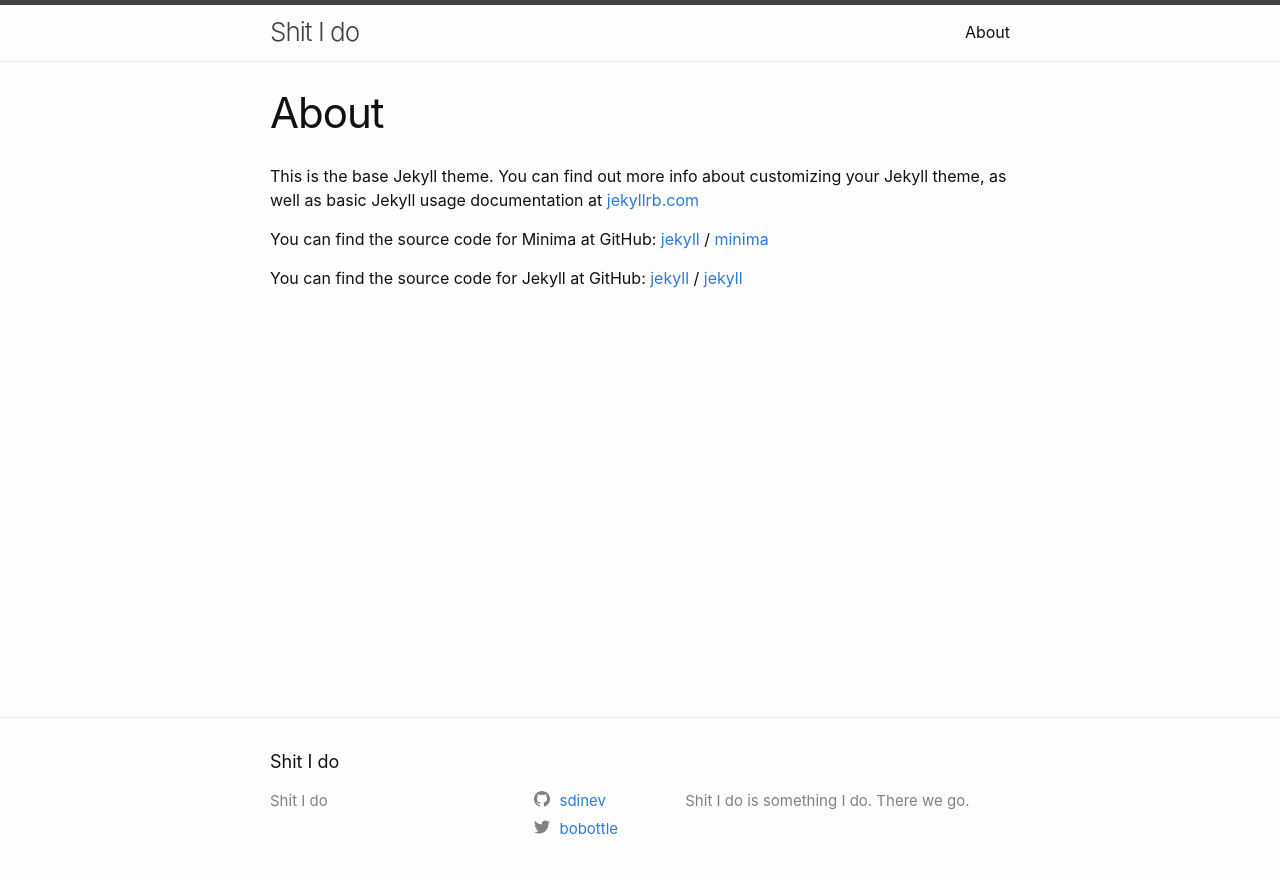
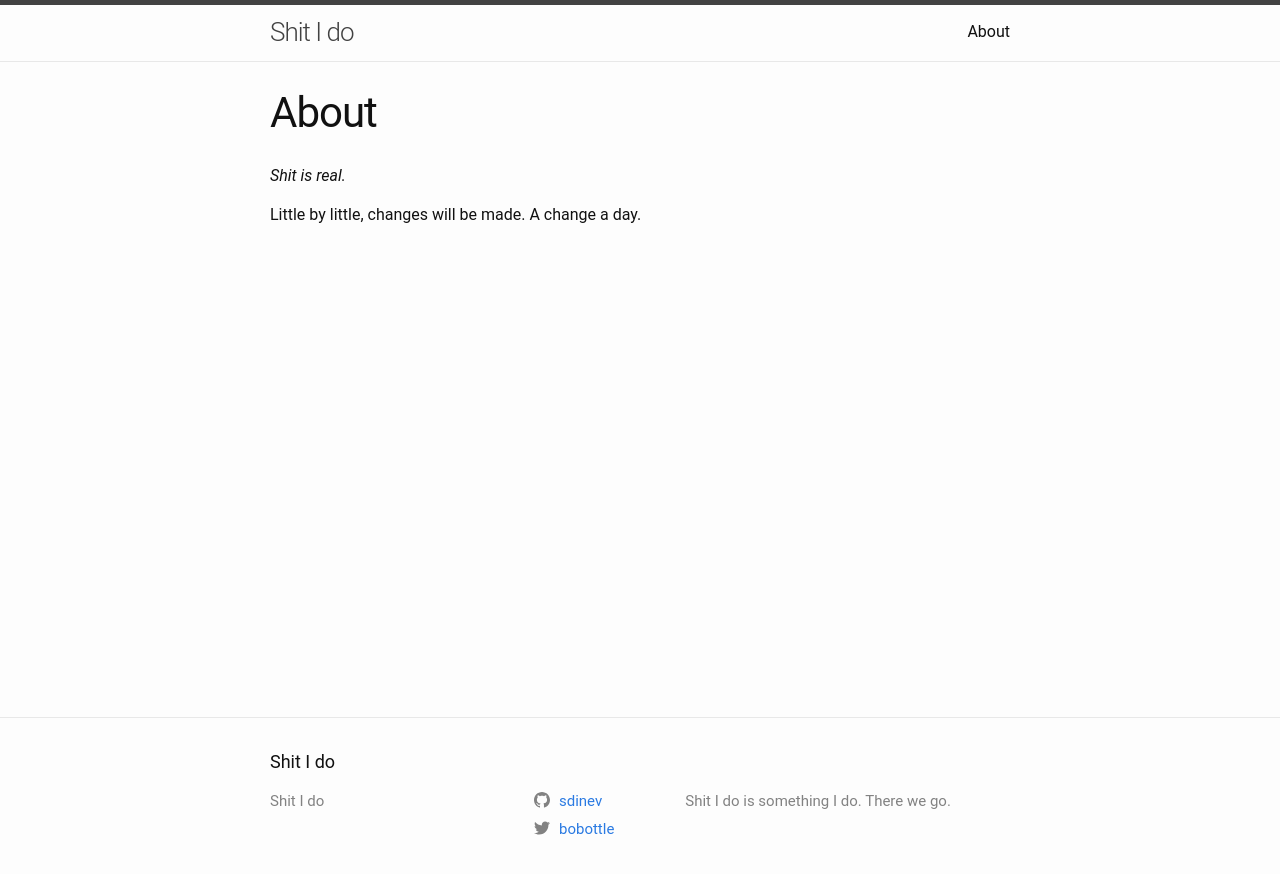
Before and after one commit to SDinev/ShitIDo, a Jekyll site: the page built from about.md, in a window 1280 px wide. Shown: the top 874 px of the page. Built offline with Jekyll 4.4.1, drawn with Linux system fonts in a browser that asks for light colours.

Commit message:
Removing some default texts in the theme

```diff
--- a/_layouts/home.html
+++ b/_layouts/home.html
@@ -21,14 +21,12 @@ layout: default
             {{ post.title | escape }}
           </a>
         </h3>
-        {%- if site.show_excerpts -%}
+        {% if post.excerpt %}
           {{ post.excerpt }}
-        {%- endif -%}
+        {% endif %}
       </li>
       {%- endfor -%}
     </ul>
-
-    <p class="rss-subscribe">subscribe <a href="{{ "/feed.xml" | relative_url }}">via RSS</a></p>
   {%- endif -%}
 
 </div>
--- a/_layouts/post.html
+++ b/_layouts/post.html
@@ -19,9 +19,6 @@ layout: default
     {{ content }}
   </div>
 
-  {%- if site.disqus.shortname -%}
-    {%- include disqus_comments.html -%}
-  {%- endif -%}
 
   <a class="u-url" href="{{ page.url | relative_url }}" hidden></a>
 </article>
--- a/_sass/minima.scss
+++ b/_sass/minima.scss
@@ -2,7 +2,7 @@
 
 // Define defaults for each variable.
 
-$base-font-family: -apple-system, BlinkMacSystemFont, "Segoe UI", Roboto, Helvetica, Arial, sans-serif, "Apple Color Emoji", "Segoe UI Emoji", "Segoe UI Symbol" !default;
+$base-font-family: "Raleway", Roboto, Helvetica, Arial, sans-serif, "Apple Color Emoji", "Segoe UI Emoji", "Segoe UI Symbol" !default;
 $base-font-size:   16px !default;
 $base-font-weight: 400 !default;
 $small-font-size:  $base-font-size * 0.875 !default;
--- a/about.md
+++ b/about.md
@@ -4,15 +4,6 @@ title: About
 permalink: /about/
 ---
 
-This is the base Jekyll theme. You can find out more info about customizing your Jekyll theme, as well as basic Jekyll usage documentation at [jekyllrb.com](https://jekyllrb.com/)
+*Shit is real.*
 
-You can find the source code for Minima at GitHub:
-[jekyll][jekyll-organization] /
-[minima](https://github.com/jekyll/minima)
-
-You can find the source code for Jekyll at GitHub:
-[jekyll][jekyll-organization] /
-[jekyll](https://github.com/jekyll/jekyll)
-
-
-[jekyll-organization]: https://github.com/jekyll
+Little by little, changes will be made. A change a day.
```
Also changed, not shown: _includes/disqus_comments.html (deleted, +0 -20 lines), _posts/2016-05-19-super-short-article.md (deleted, +0 -7 lines), _posts/2016-05-20-my-example-post.md (deleted, +0 -12 lines), _posts/2016-05-20-super-long-article.md (deleted, +0 -11 lines), _posts/2016-05-20-this-post-demonstrates-post-content-styles.md (deleted, +0 -105 lines), _posts/2016-05-20-welcome-to-jekyll.md (deleted, +0 -22 lines), _posts/2018-05-12-the-first-one.md (added, +11 -0 lines), index.md (line endings or trailing spaces).
